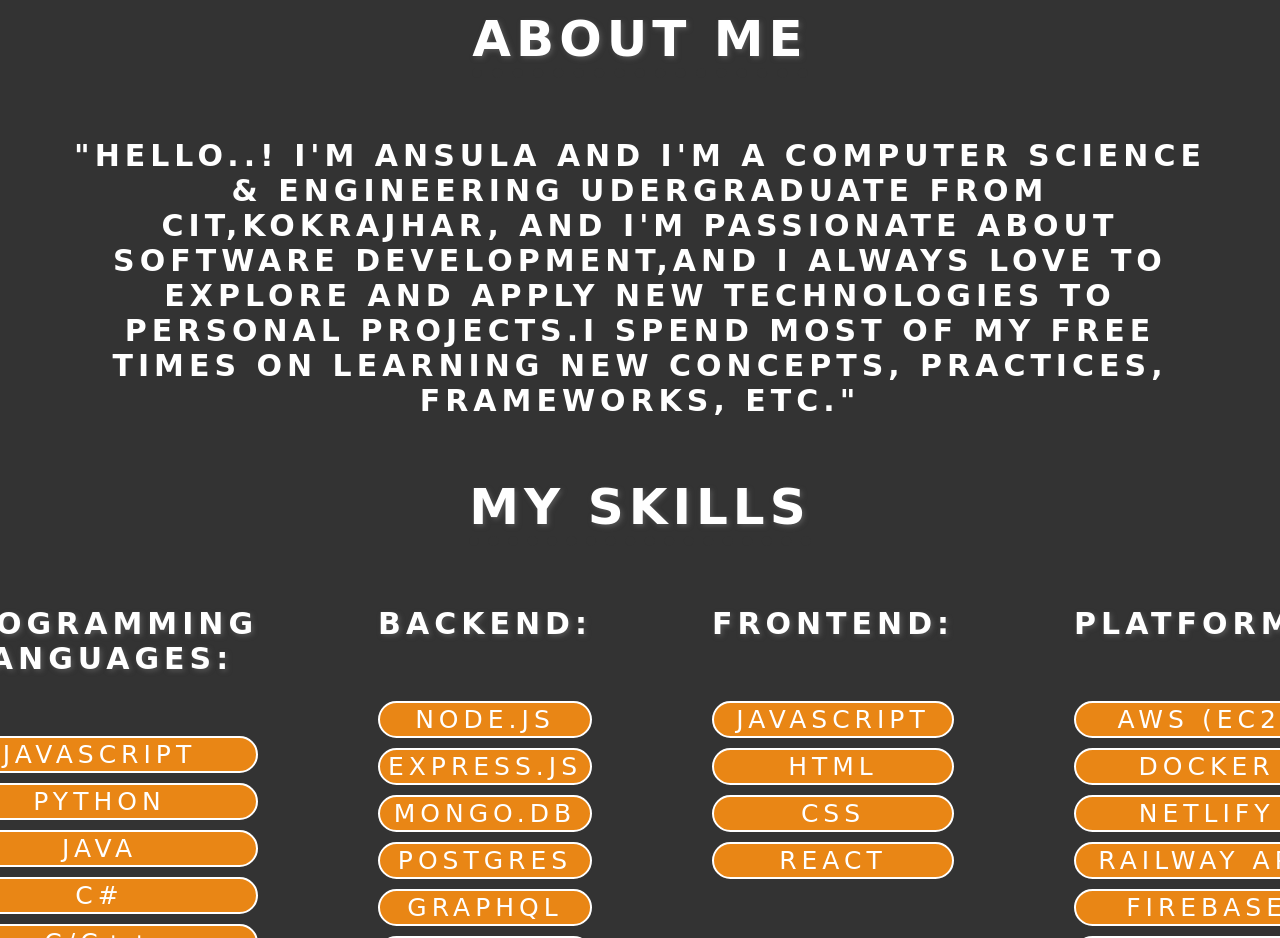
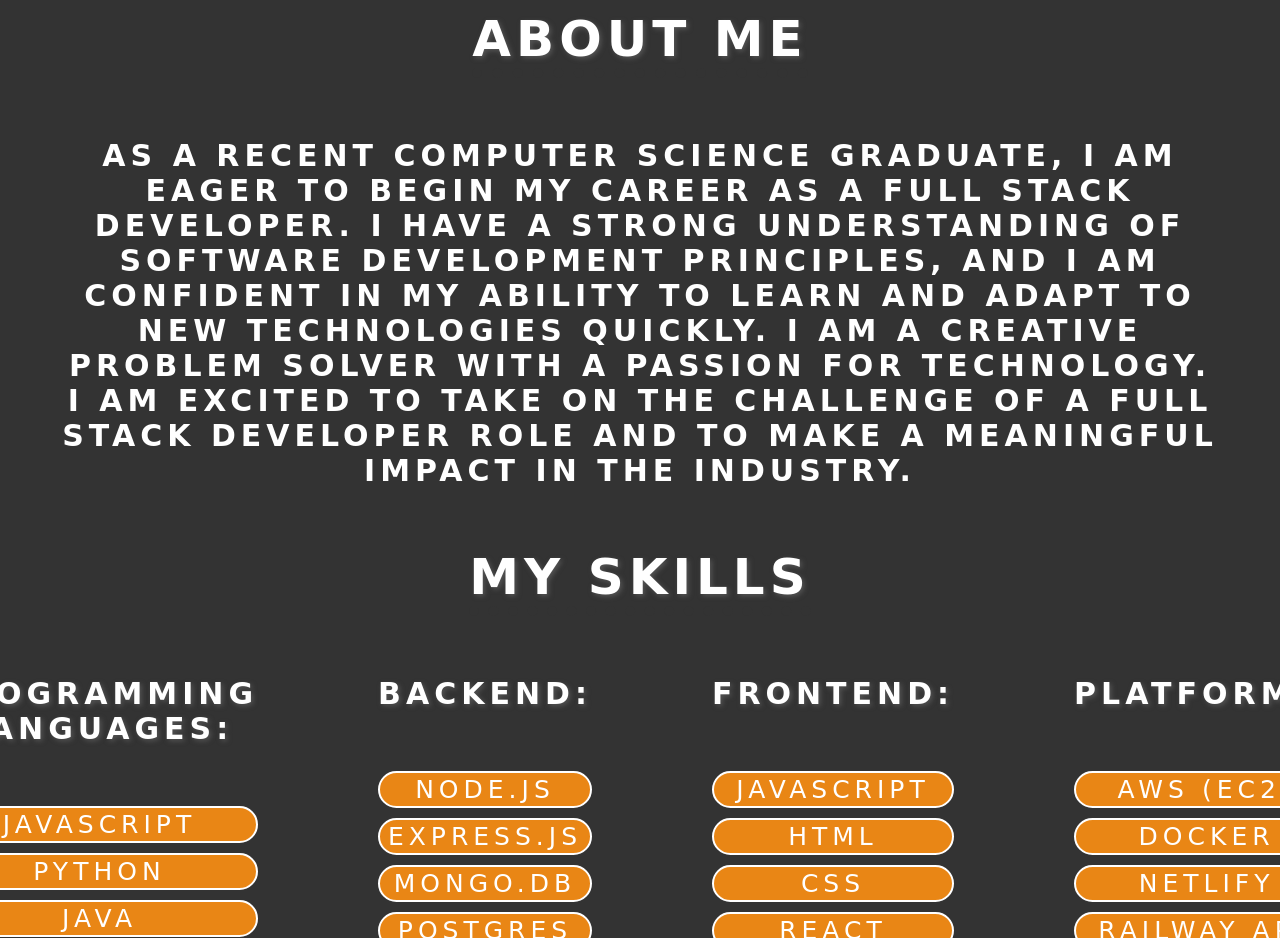
Before and after one commit to AnsulaDev/portfolio, a plain HTML site: page index.html in a window 1280 px wide. Shown: the part 1180-2118 px from the top of the page. Drawn offline with nearby package versions, Linux system fonts and the light colour scheme; a web font is replaced by a local one.

Commit message:
updated some issues

```diff
--- a/index.html
+++ b/index.html
@@ -48,9 +48,10 @@
          <section class="section-2" id="section-2">
             <h1 class="sec2-heading section-2-heading" data-aos="fade-up">About Me</h1>
               <p class="about-heading " >
-                "Hello..! I'm Ansula and I'm a computer science & engineering udergraduate from CIT,Kokrajhar,
-                And i'm passionate about software development,and I always love to explore and
-                apply new technologies to personal projects.I spend most of my free times on learning new concepts, practices, frameworks, etc."</p>
+                As a recent computer science graduate, I am eager to begin my career as a full stack developer.
+                I have a strong understanding of software development principles, and I am confident in my ability
+                to learn and adapt to new technologies quickly. I am a creative problem solver with a passion for technology.
+                I am excited to take on the challenge of a full stack developer role and to make a meaningful impact in the industry.</p>
 
 
             <h1 class="sec2-heading section-2-heading" data-aos="fade-up">My Skills</h1>
```
